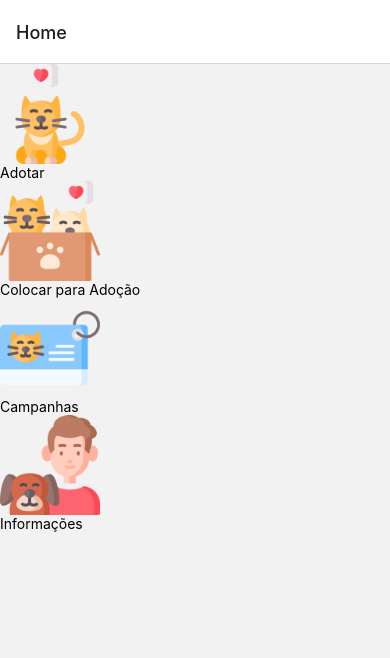
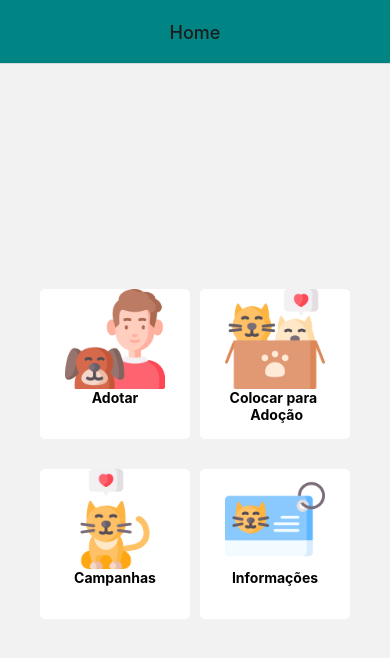
Before and after one commit to Mr-S41to/BuddyResc, a React Native app in the folder BuddyResc - FrontEnd/: screen /Home in a window 390 px wide. Shown: the top 658 px of the page. Built offline with nearby package versions, Linux system fonts and the light colour scheme.

Commit message:
Estilização

```diff
--- a/BuddyResc - FrontEnd/App.js
+++ b/BuddyResc - FrontEnd/App.js
@@ -13,7 +13,14 @@ const Stack = createNativeStackNavigator();
 function App() {
   return (
     <NavigationContainer>
-      <Stack.Navigator>
+      <Stack.Navigator
+        screenOptions={{
+          headerShown: true,
+          headerStyle: { backgroundColor: "#008584" },
+          headerShadowVisible: true,
+          headerTitleAlign: 'center',
+        }}
+      >
         <Stack.Screen name="Home" component={Home} />
         <Stack.Screen name="AdiciorPets" component={AdicionarPets} />
         <Stack.Screen name="AdotarPets" component={List} />
--- a/BuddyResc - FrontEnd/paginas/Home.js
+++ b/BuddyResc - FrontEnd/paginas/Home.js
@@ -3,48 +3,62 @@ import { View, SafeAreaView, Text, Image, TouchableOpacity } from 'react-native'
 
 import { globalStyles } from '../styles/Global';
 
-export default function Home({navigation}){
+export default function Home({ navigation }) {
   return (
-    <SafeAreaView>
-      <View>
-        <View>
+    <SafeAreaView style={{flex:1}}>
+      <View style={{ flexWrap: 'wrap', alignSelf:'center',flex:1, justifyContent:'center' }}>
+
+        <View style={{ flexDirection: 'row', marginBottom:30 }}>
+          <View style={globalStyles.boxButton}>
             <TouchableOpacity
               onPress={() => console.log(navigation.navigate("AdotarPets"))}
             >
               <Image
                 style={globalStyles.inputImage}
-              source={require("../assets/cat.png")}
+                source={require("../assets/owner.png")}
               />
-            <Text>Adotar</Text>
+              <Text style={globalStyles.textHome}>Adotar</Text>
+
             </TouchableOpacity>
+          </View>
+
+          <View style={globalStyles.boxButton}>
             <TouchableOpacity
             >
               <Image
                 style={globalStyles.inputImage}
                 source={require("../assets/kitten.png")}
               />
-            <Text>Colocar para Adoção</Text>
+              <Text style={globalStyles.textHome}>Colocar para {'\n'} Adoção</Text>
             </TouchableOpacity>
           </View>
-        <View>
+        </View>
+        {/* /////////////////////////////////////// */}
+
+        <View style={{flexDirection:'row'}}>
+          <View style={globalStyles.boxButton}>
             <TouchableOpacity
             >
               <Image
                 style={globalStyles.inputImage}
-              source={require("../assets/license.png")}
+                source={require("../assets/cat.png")}
               />
-            <Text>Campanhas</Text>
-          </TouchableOpacity
-          >
+              <Text style={globalStyles.textHome}>Campanhas</Text>
+            </TouchableOpacity>
+          </View>
+
+          <View style={globalStyles.boxButton}>
             <TouchableOpacity>
               <Image
                 style={globalStyles.inputImage}
-              source={require("../assets/owner.png")}
+                source={require("../assets/license.png")}
               />
-            <Text>Informações</Text>
+              <Text style={globalStyles.textHome}>Informações</Text>
             </TouchableOpacity>
           </View>
         </View>
+      </View>
+
     </SafeAreaView>
   );
 }
--- a/BuddyResc - FrontEnd/paginas/List.js
+++ b/BuddyResc - FrontEnd/paginas/List.js
@@ -12,7 +12,6 @@ export default class List extends Component {
     this.state = {
       data: [],
       url: `https://buddyresc.herokuapp.com/pets/`,
-      sex: ""
     }
   }
 
@@ -27,7 +26,6 @@ export default class List extends Component {
             this.setState({
               data: res
             })
-            console.log(this.state.data);
           } else {
             this.setState({
               data: null
@@ -58,23 +56,14 @@ export default class List extends Component {
   render() {
     return (
 
-      <SafeAreaView style={{ backgroundColor: "white", flex: 1 }}>
+      <SafeAreaView style={globalStyles.safeArea}>
 
         <StatusBar barStyle='light-content' />
 
         {/* **********FlatList********* */}
 
         <FlatList
-          style={{
-            backgroundColor: "white",
-            top: 36,
-            width: '90%',
-            height: 260,
-            alignSelf: 'center',
-            borderRadius: 32,
-            marginLeft: 10,
-            marginRight: 10
-          }}
+          style={globalStyles.flatList}
 
           data={this.state.data}
           nestedScrollEnabled={true}
--- a/BuddyResc - FrontEnd/styles/Global.js
+++ b/BuddyResc - FrontEnd/styles/Global.js
@@ -8,5 +8,52 @@ export const globalStyles = StyleSheet.create({
     justifyContent: "center",
     fontFamily: "Roboto-Regular",
   },
+  box: {
+    width: '90%',
+    height: 170,
+    backgroundColor: 'white',
+    borderRadius: 15,
+    justifyContent: 'space-around',
+    marginBottom: 36
+  },
+  text: {
+    color: '#3B2B46',
+    fontWeight: 'bold',
+    fontSize: 15,
+    left: 15
+  },
+  info: {
+    color: '#008584',
+    fontSize: 15,
+    left: 15,
+  },
+  flatList: {
+    backgroundColor: "#E9E9E9",
+    width: '100%',
+    height: '100%',
+    top: 36,
+    alignSelf: 'center',
+  },
+  line: {
+    alignItems: 'center'
+  },
+  safeArea: {
+    backgroundColor: "#E9E9E9",
+    flex: 1
+  },
+  boxButton: {
+    alignSelf:'center',
+    alignItems:'center',
+    width:150,
+    height:150,
+    backgroundColor:'white',
+    marginRight:5,
+    marginLeft:5,
+    borderRadius:5
+  },
+  textHome: {
+    textAlign:'center',
+    fontWeight:'bold'
+  },
 
 });
```
Lines whose indentation alone changed are shown as unchanged.
